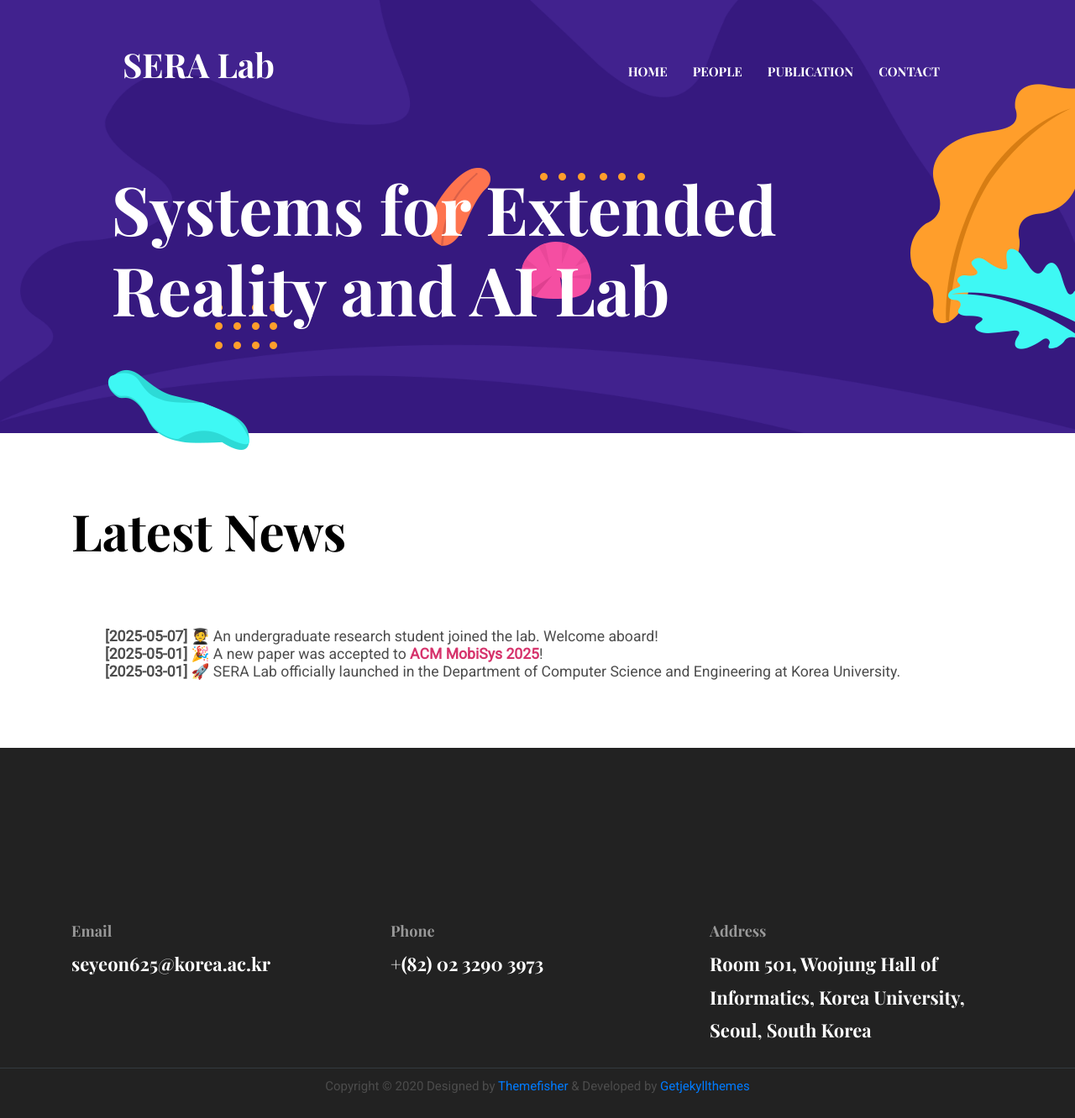
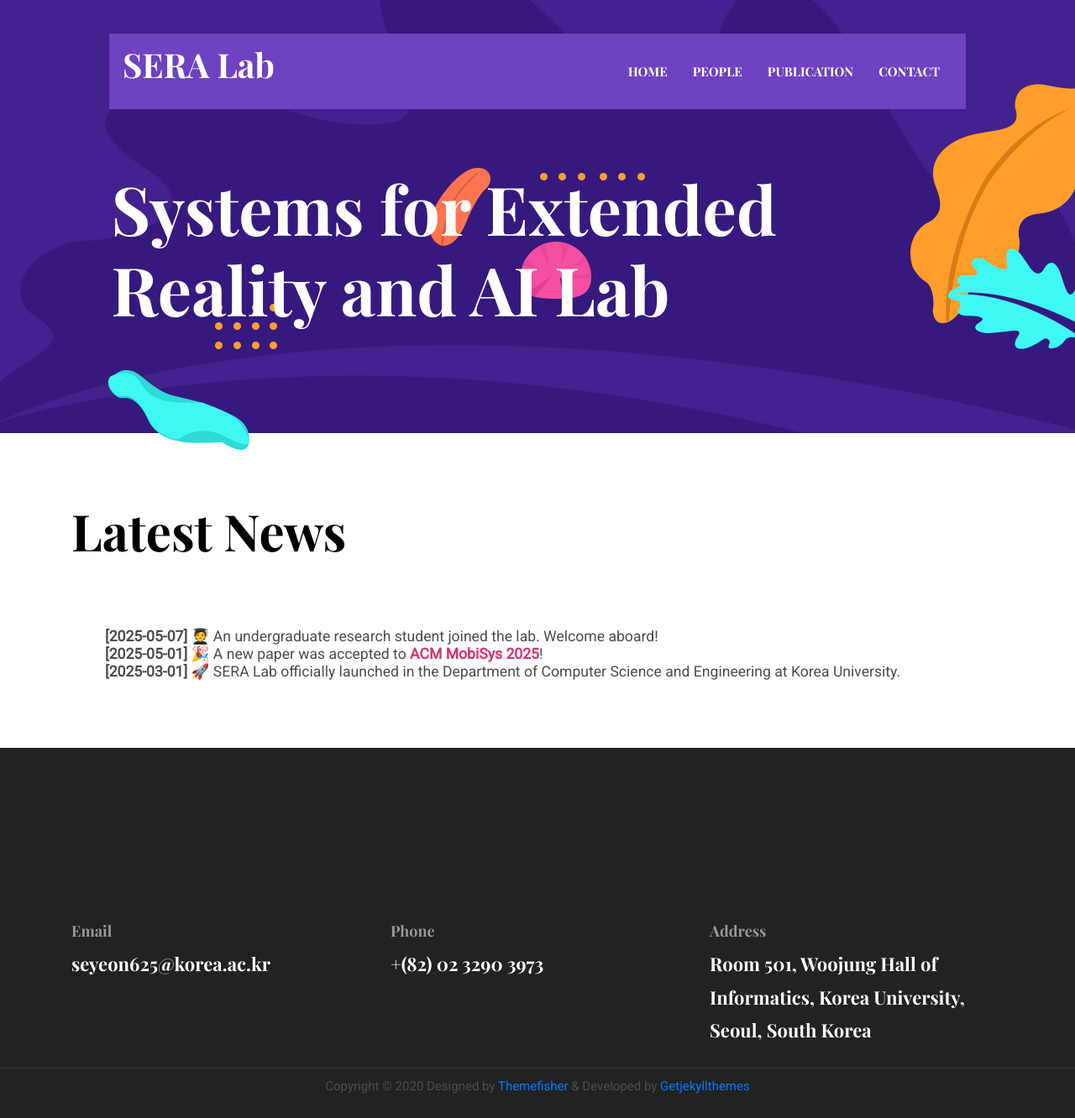
Before and after one commit to seyeon4302/seyeon4302.github.io, a Jekyll site: the page built from index.html, in a window 1280 px wide and 1332 px high. Shown: the whole window at 84% size. Built offline with Jekyll 4.4.1, drawn with Linux system fonts in a browser that asks for light colours.

Commit message:
Update header.html

```diff
--- a/_includes/header.html
+++ b/_includes/header.html
@@ -1,10 +1,10 @@
 <header class="navigation fixed-top">
-  <nav class="navbar navbar-expand-lg navbar-dark">
+  <nav class="navbar navbar-expand-lg navbar-dark" style="background-color: #6f42c1;">
     <a class="navbar-brand font-tertiary h3" href="{{ site.baseurl }}/">
       {% if site.data.settings.logo %}
         <img src="{{ site.data.settings.logo | absolute_url }}" alt="{{ site.data.settings.title }}">
-        {% else if %}
-        <h3 class="text-white font-tertiary">{{site.data.settings.title}}</h3>
+      {% else %}
+        <h3 class="text-white font-tertiary">{{ site.data.settings.title }}</h3>
       {% endif %}
     </a>
     <button class="navbar-toggler" type="button" data-toggle="collapse" data-target="#navigation"
```
